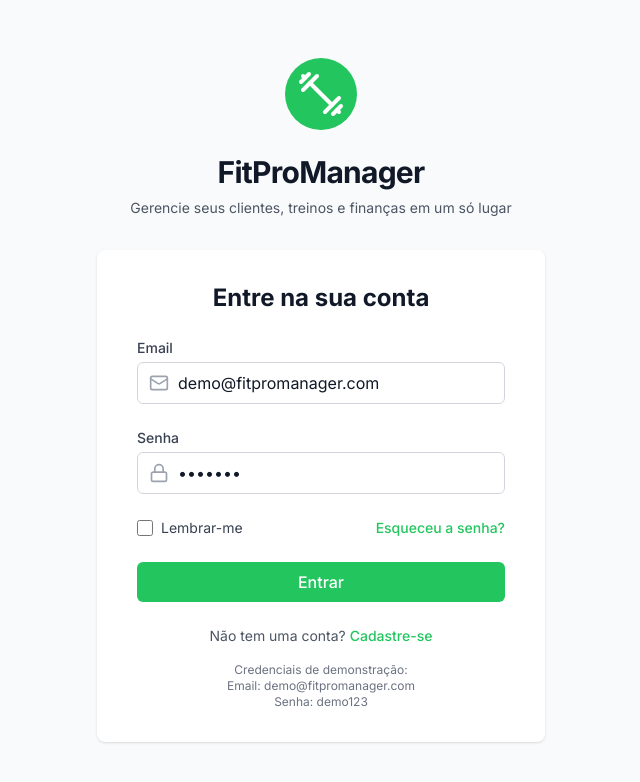
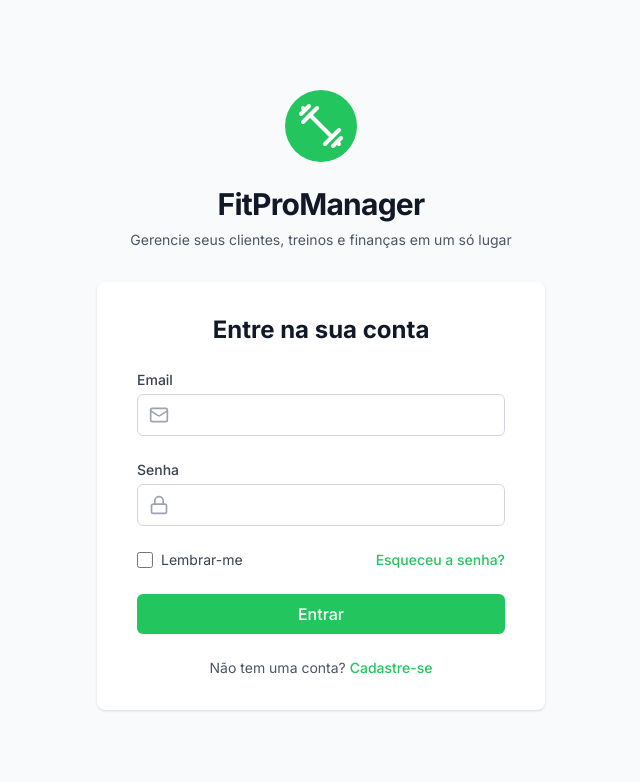
Before and after one commit to zSukita/FitProManager1, a React (Vite) app: page /auth/login in a window 1280 px wide. Shown: the top 782 px of the page, without its empty margins (319-959 px from the left). Built offline with nearby package versions, Linux system fonts and the light colour scheme.

Commit message:
Initial commit

```diff
--- a/src/pages/Login.tsx
+++ b/src/pages/Login.tsx
@@ -1,14 +1,19 @@
-import React, { useState } from 'react';
+import React, { useState, useEffect } from 'react';
 import { Link, useNavigate } from 'react-router-dom';
 import { useAuth } from '../contexts/AuthContext';
 import toast from 'react-hot-toast';
 import { Mail, Lock, Loader } from 'lucide-react';
 
 const Login: React.FC = () => {
-  const [email, setEmail] = useState('demo@fitpromanager.com');
-  const [password, setPassword] = useState('demo123');
+  const [email, setEmail] = useState('');
+  const [password, setPassword] = useState('');
   const { login, loading, error } = useAuth();
   const navigate = useNavigate();
+
+  useEffect(() => {
+    setEmail('');
+    setPassword('');
+  }, []);
 
   const handleSubmit = async (e: React.FormEvent) => {
     e.preventDefault();
@@ -121,11 +126,6 @@ const Login: React.FC = () => {
           </Link>
         </p>
 
-        <div className="mt-4 text-xs text-gray-500">
-          <p>Credenciais de demonstração:</p>
-          <p>Email: demo@fitpromanager.com</p>
-          <p>Senha: demo123</p>
-        </div>
       </div>
     </div>
   );
```
Also changed, not shown: 5 other files (tests, documents, lock files or other folders).
